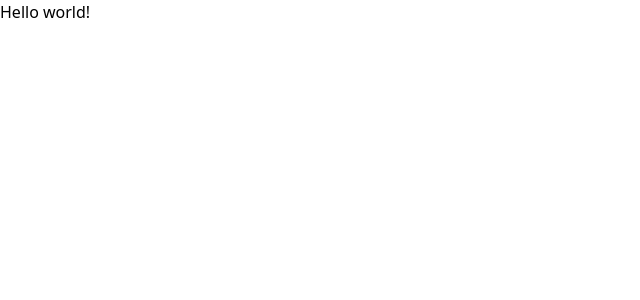
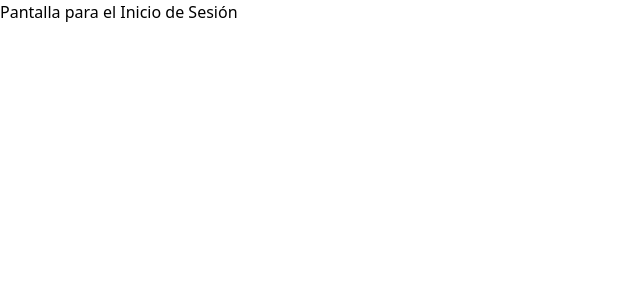
Before and after one commit to RoneyVaLo/client-product-management, a React (Vite) app: page / in a window 1280 px wide. Shown: the top 300 px of the page, without its empty margins (0-640 px from the left). Built offline with nearby package versions, Linux system fonts and the light colour scheme.

Commit message:
create the site routes and their respective pages

```diff
--- a/src/App.jsx
+++ b/src/App.jsx
@@ -1,11 +1,41 @@
-import React from "react";
+import { createBrowserRouter, Outlet, RouterProvider } from "react-router-dom";
+
+import Home from "./pages/Home";
+import ProductManagement from "./pages/ProductManagement";
+import UserManagement from "./pages/UserManagement";
+import RoleManagement from "./pages/RoleManagement";
+import Login from "./pages/Login";
+import Layout from "./components/Layout";
 
 const App = () => {
-  return (
-    <div className="flex justify-center w-full py-8">
-      <h1 className="text-3xl font-bold shadow-xl px-4 py-2">Hello world!</h1>
-    </div>
-  );
+  // TODO: Implementar esto con el contexto
+  const user = false;
+
+  const router = createBrowserRouter([
+    {
+      path: "/",
+      element: <Outlet />,
+      errorElement: <div>Not Found 404</div>,
+      children: [
+        {
+          path: "/",
+          element: user ? <Layout /> : <Login />,
+          errorElement: <div>Not Found 404</div>,
+          children: [
+            {
+              path: "/",
+              element: <Home />,
+            },
+            { path: "/users", element: <UserManagement /> },
+            { path: "/products", element: <ProductManagement /> },
+            { path: "/roles", element: <RoleManagement /> },
+          ],
+        },
+      ],
+    },
+  ]);
+
+  return <RouterProvider router={router} />;
 };
 
 export default App;
--- /dev/null
+++ b/src/components/Layout.jsx
@@ -0,0 +1,15 @@
+import React from "react";
+import { Outlet } from "react-router-dom";
+
+const Layout = () => {
+  return (
+    <>
+      <nav>ESTA VA A SER LA NAVEGACIÓN DE LA PÁGINA</nav>
+      <main>
+        <Outlet />
+      </main>
+    </>
+  );
+};
+
+export default Layout;
--- /dev/null
+++ b/src/pages/Home.jsx
@@ -0,0 +1,7 @@
+import React from "react";
+
+const Home = () => {
+  return <div>PAGINA DE INICIO</div>;
+};
+
+export default Home;
--- /dev/null
+++ b/src/pages/Login.jsx
@@ -0,0 +1,17 @@
+import React, { useEffect } from "react";
+import { useNavigate } from "react-router-dom";
+
+const Login = () => {
+  // TODO: Implementar el contexto y la autenticación conectandose con la BD
+  const navigate = useNavigate();
+
+  useEffect(() => {
+    if (location.pathname !== "/") {
+      navigate("/");
+    }
+  }, []);
+
+  return <div>Pantalla para el Inicio de Sesión</div>;
+};
+
+export default Login;
--- /dev/null
+++ b/src/pages/ProductManagement.jsx
@@ -0,0 +1,7 @@
+import React from "react";
+
+const ProductManagement = () => {
+  return <div>Pantalla para Gestión de los Productos</div>;
+};
+
+export default ProductManagement;
--- /dev/null
+++ b/src/pages/RoleManagement.jsx
@@ -0,0 +1,7 @@
+import React from "react";
+
+const RoleManagement = () => {
+  return <div>Pantalla para la Gestión de los Roles</div>;
+};
+
+export default RoleManagement;
--- /dev/null
+++ b/src/pages/UserManagement.jsx
@@ -0,0 +1,7 @@
+import React from "react";
+
+const UserManagement = () => {
+  return <div>Pantalla para la Gestión de los Usuarios</div>;
+};
+
+export default UserManagement;
```
Also changed, not shown: 1 other file (tests, documents, lock files or other folders).
